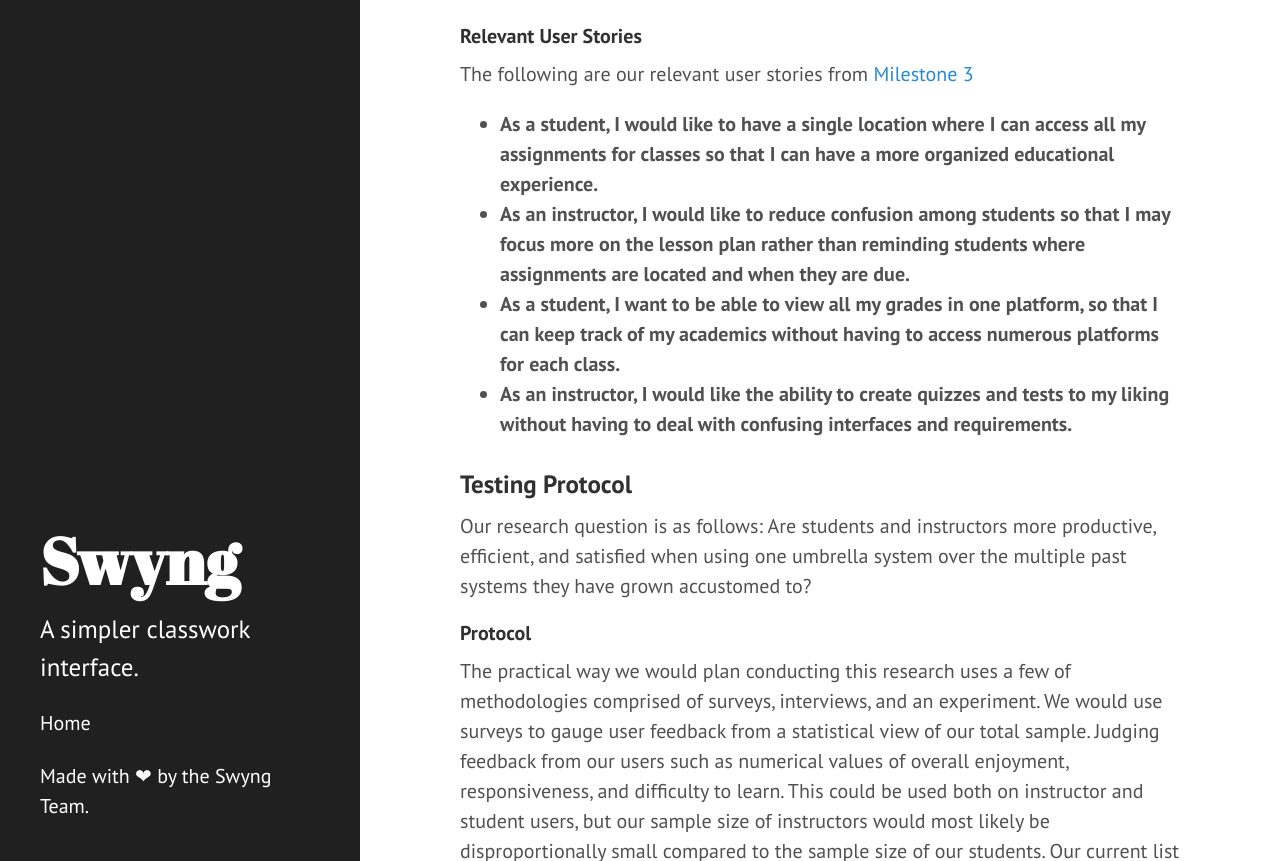
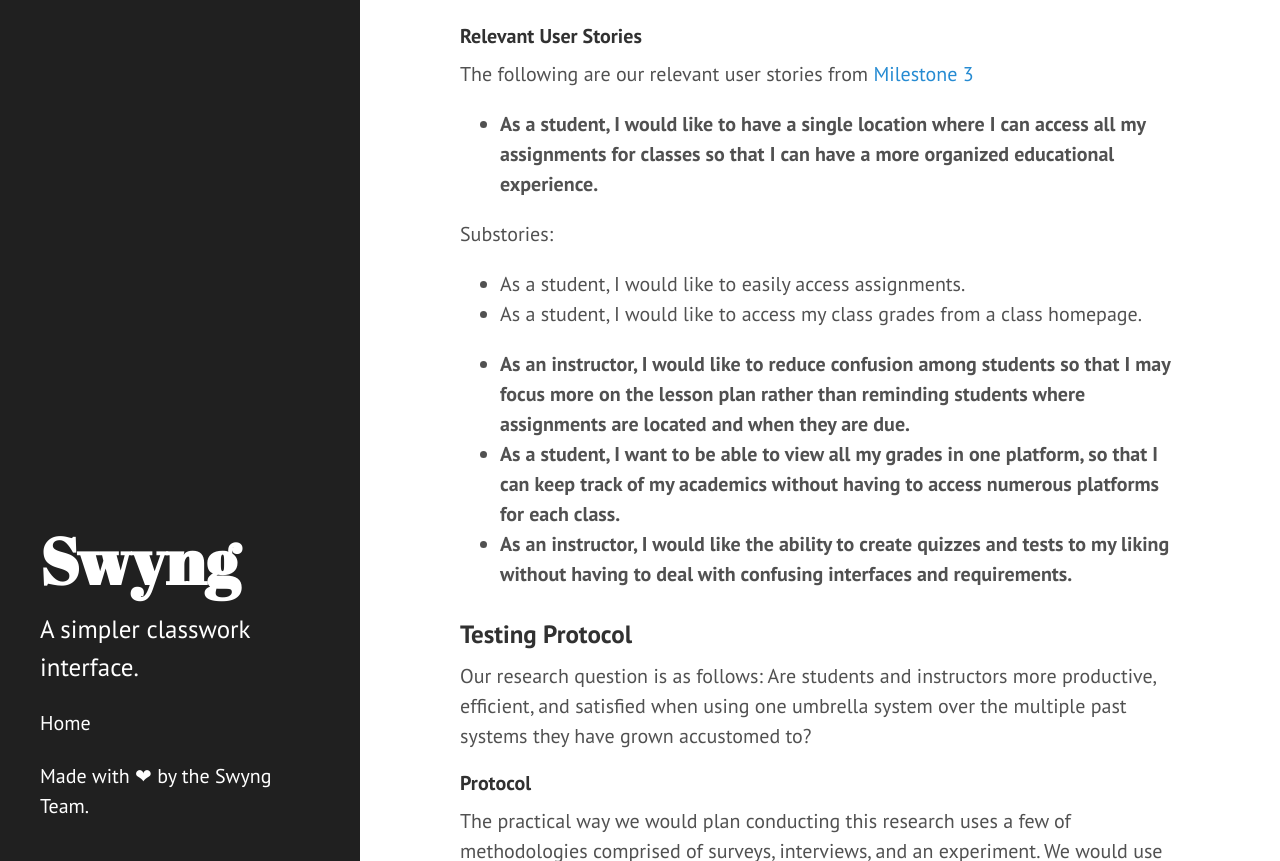
Before and after one commit to MediocreCode/4800TermProject, a Jekyll site: the page built from milestone4.md, in a window 1280 px wide and 900 px high, scrolled down 716 px, cut to the strip 39-900 px from the top of the window. Built offline with Jekyll 4.4.1, drawn with Linux system fonts in a browser that asks for light colours.

Commit message:
substory

```diff
--- a/milestone4.md
+++ b/milestone4.md
@@ -16,6 +16,11 @@ Charan Ramachandran
 The following are our relevant user stories from [Milestone 3](./milestone3)
 
 * <b>As a student, I would like to have a single location where I can access all my assignments for classes so that I can have a more organized educational experience.</b>
+
+Substories:
+* As a student, I would like to easily access assignments.
+* As a student, I would like to access my class grades from a class homepage.
+
 * <b>As an instructor, I would like to reduce confusion among students so that I may focus more on the lesson plan rather than reminding students where assignments are located and when they are due.</b>
 * <b>As a student, I want to be able to view all my grades in one platform, so that I can keep track of my academics without having to access numerous platforms for each class.</b>
 * <b>As an instructor, I would like the ability to create quizzes and tests to my liking without having to deal with confusing interfaces and requirements.</b>
```
